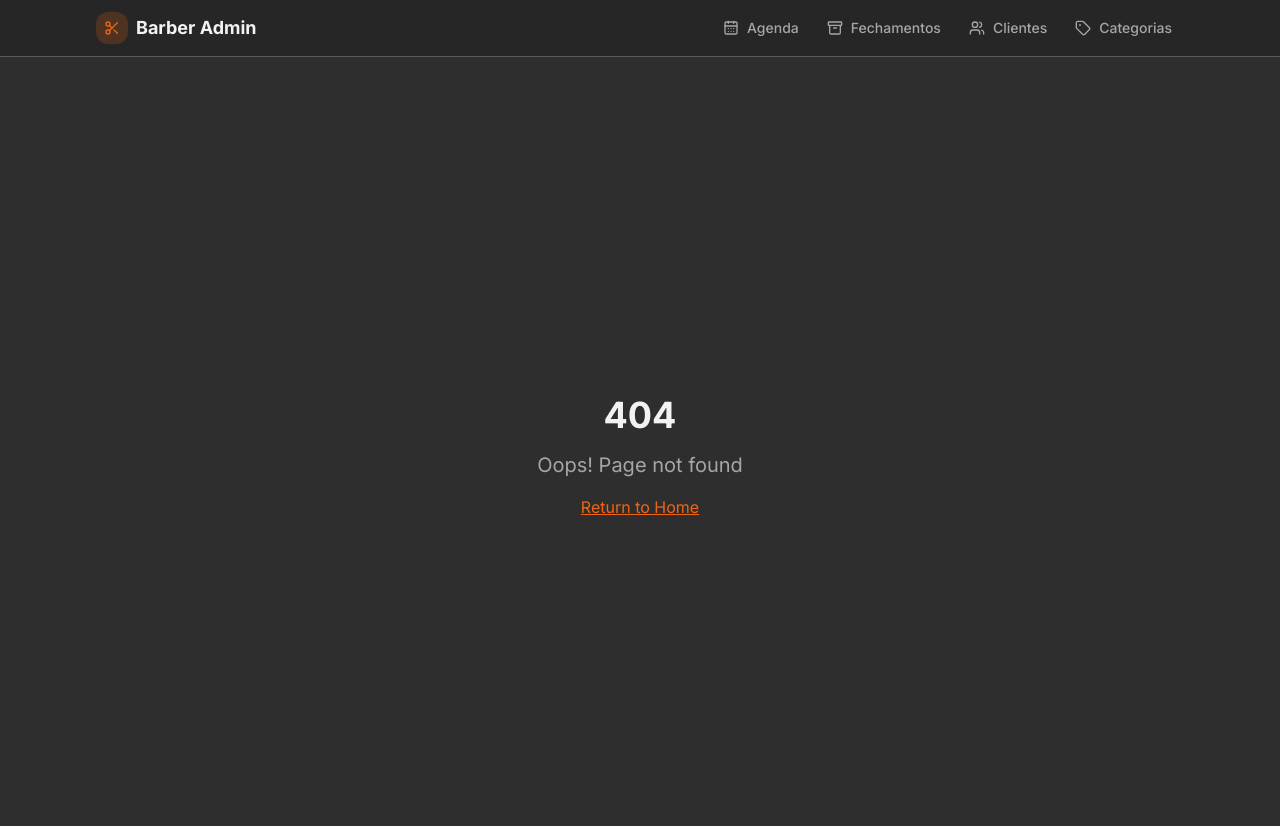
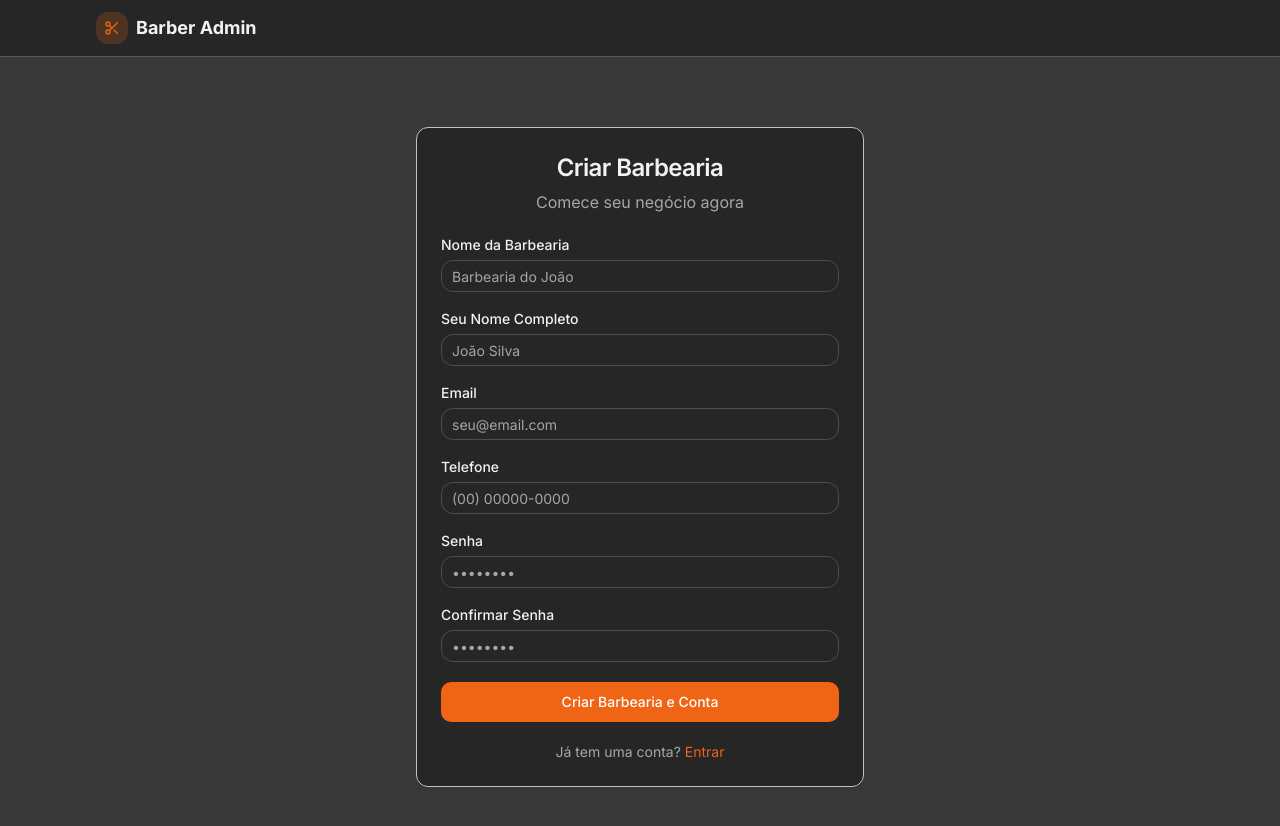
Before and after one commit to Cossio00/barber-admin-frontend, a React (Vite) app: page /register in a window 1280 px wide. Before the commit this address had no page. Shown: the top 826 px of the page. Built offline with nearby package versions, Linux system fonts and the light colour scheme; the HTML template or start-up script is replaced by a standard one.

Commit message:
Adpated front to multitenant. Register page created

```diff
--- a/src/App.tsx
+++ b/src/App.tsx
@@ -14,6 +14,7 @@ import EditService from "./pages/EditService.tsx";
 import NotFound from "./pages/NotFound.tsx";
 import Categories from "./pages/Categories.tsx";
 import Clients from "./pages/Clients.tsx";
+import Register from "./pages/Register.tsx";
 import { AppHeader } from "./components/AppHeader";
 import { Toaster } from "sonner";
 
@@ -32,6 +33,8 @@ const App = () => (
           <AppHeader />
             <Routes>
             <Route path="/login" element={<Login />} />
+
+            <Route path="/register" element={<Register />} />
 
             <Route path="/" element={
               <PrivateRoute>
--- a/src/components/AppHeader.tsx
+++ b/src/components/AppHeader.tsx
@@ -1,7 +1,9 @@
+import { useAuth } from "@/contexts/AuthContext";
 import { useState } from "react";
 import { useLocation, useNavigate } from "react-router-dom";
-import { Scissors, CalendarDays, Archive, Users, Tag, Menu, X } from "lucide-react";
+import { Scissors, CalendarDays, Archive, Users, Tag, Menu, X, LogOut } from "lucide-react";
 import { cn } from "@/lib/utils";
+import { Button } from "@/components/ui/button";
 
 const navItems = [
   { label: "Agenda", path: "/", icon: CalendarDays },
@@ -13,19 +15,19 @@ const navItems = [
 export function AppHeader() {
   const location = useLocation();
   const navigate = useNavigate();
+  const { user, logout } = useAuth();
   const [mobileOpen, setMobileOpen] = useState(false);
-
+  console.log(user)
   const isActive = (path: string) => {
     if (path === "/") return location.pathname === "/";
-    return location.pathname.startsWith(path.replace("/create-", "/").replace("/edit-", "/")) ||
-      location.pathname === path;
+    return location.pathname.startsWith(path) || location.pathname === path;
   };
 
   return (
     <header className="bg-card border-b border-border-subtle sticky top-0 z-50">
       <div className="max-w-6xl mx-auto px-4 sm:px-6 lg:px-8">
         <div className="flex items-center justify-between h-14">
-          {/* Logo */}
+          <div className="flex items-center gap-3">
             <button
               onClick={() => navigate("/")}
               className="flex items-center gap-2 hover:opacity-80 transition-opacity"
@@ -33,12 +35,20 @@ export function AppHeader() {
               <div className="w-8 h-8 rounded-lg bg-primary/20 flex items-center justify-center">
                 <Scissors className="w-4 h-4 text-primary" />
               </div>
+              <div>
                 <span className="font-bold text-foreground text-lg hidden sm:inline">
                   Barber Admin
                 </span>
+                {user?.barbershopname && (
+                  <p className="text-xs text-muted-foreground -mt-1 hidden sm:block">
+                    {user.barbershopname}
+                  </p>
+                )}
+              </div>
             </button>
+          </div>
 
-          {/* Desktop Nav */}
+          {user?.barbershopname && (
             <nav className="hidden md:flex items-center gap-1">
             {navItems.map((item) => (
               <button
@@ -55,9 +65,19 @@ export function AppHeader() {
                 {item.label}
               </button>
             ))}
-          </nav>
+          </nav>)}
 
-          {/* Mobile toggle */}
+          {user?.barbershopname && (<div className="flex items-center gap-3">
+            <Button
+              variant="ghost"
+              size="sm"
+              onClick={logout}
+              className="gap-2 text-muted-foreground hover:text-destructive hidden sm:flex"
+            >
+              <LogOut className="w-4 h-4" />
+              Sair
+            </Button>
+
             <button
               onClick={() => setMobileOpen(!mobileOpen)}
               className="md:hidden p-2 rounded-lg text-muted-foreground hover:text-foreground hover:bg-muted transition-colors"
@@ -65,8 +85,9 @@ export function AppHeader() {
               {mobileOpen ? <X className="w-5 h-5" /> : <Menu className="w-5 h-5" />}
             </button>
           </div>
+          )}
+        </div>
 
-        {/* Mobile Nav */}
         {mobileOpen && (
           <nav className="md:hidden pb-3 flex flex-col gap-1">
             {navItems.map((item) => (
@@ -87,6 +108,17 @@ export function AppHeader() {
                 {item.label}
               </button>
             ))}
+
+            <button
+              onClick={() => {
+                logout();
+                setMobileOpen(false);
+              }}
+              className="flex items-center gap-2 px-3 py-2 text-sm font-medium text-destructive hover:bg-muted w-full text-left mt-2"
+            >
+              <LogOut className="w-4 h-4" />
+              Sair
+            </button>
           </nav>
         )}
       </div>
--- a/src/contexts/AuthContext.tsx
+++ b/src/contexts/AuthContext.tsx
@@ -6,6 +6,8 @@ interface User {
   username: string;
   email: string;
   role: string;
+  barbershopid?: string;
+  barbershopname?: string;
 }
 
 interface AuthContextType {
--- a/src/pages/CreateService.tsx
+++ b/src/pages/CreateService.tsx
@@ -11,8 +11,6 @@ import { ptBR } from "date-fns/locale";
 import { CalendarIcon, Clock, ArrowLeft, Scissors } from "lucide-react";
 import { toast } from "sonner";
 import api from "@/services/api";
-
-
 
 const CreateService = () => {
   const navigate = useNavigate();
@@ -28,15 +26,15 @@ const CreateService = () => {
 
   useEffect(() => {
     Promise.all([
-        api.get("/client"),
-        api.get("/category")
+      api.get("/client"),
+      api.get("/category")
     ])
     .then(([clientsRes, categoriesRes]) => {
-        setClients(clientsRes.data.list ?? clientsRes.data.clients ?? [])
-        setCategories(categoriesRes.data.list ?? categoriesRes.data.categories ?? [])
+      setClients(clientsRes.data.list ?? clientsRes.data.clients ?? []);
+      setCategories(categoriesRes.data.list ?? categoriesRes.data.categories ?? []);
     })
-    .catch(err => console.error(err))
-    }, [])
+    .catch(err => console.error(err));
+  }, []);
 
   const selectedCategory = categories.find((c) => String(c.categoryid) === categoryId);
 
@@ -51,11 +49,9 @@ const CreateService = () => {
     setLoading(true);
 
     try {
-
       const year = date.getFullYear();
       const month = String(date.getMonth() + 1).padStart(2, "0");
       const day = String(date.getDate()).padStart(2, "0");
-
       const [hour, minute] = time.split(":");
 
       const formattedDate = `${year}-${month}-${day} ${hour}:${minute}:00`;
@@ -66,16 +62,18 @@ const CreateService = () => {
         servicedate: formattedDate,
       });
 
-      toast.success("Serviço agendado com sucesso!");
+      toast.success("Serviço agendado com sucesso!", {
+        description: "O agendamento foi criado com sucesso.",
+      });
+
       navigate("/");
-    } catch (err) {
+    } catch (err: any) {
       console.error(err);
-      toast.error("Erro ao agendar serviço");
+      toast.error(err?.response?.data?.message || "Erro ao agendar serviço");
     } finally {
       setLoading(false);
     }
   };
-
 
   return (
     <div className="min-h-screen bg-background">
@@ -199,6 +197,10 @@ const CreateService = () => {
 </div>
 
               <div className="flex gap-3 pt-4">
+
+              </div>
+
+              <div className="flex gap-3 pt-4">
                 <Button type="submit" variant="action" size="lg" className="flex-1" disabled={loading}>
                   {loading ? "Agendando..." : "Agendar Serviço"}
                 </Button>
--- a/src/pages/EditService.tsx
+++ b/src/pages/EditService.tsx
@@ -13,114 +13,107 @@ import { toast } from "sonner";
 import api from "@/services/api";
 
 type Category = {
-  categoryid: number
-  categorydescription: string
-  categoryvalue: number
-}
+  categoryid: number;
+  categorydescription: string;
+  categoryvalue: number;
+};
 
 const EditService = () => {
+  const { id } = useParams();
+  const navigate = useNavigate();
 
-  const { id } = useParams()
-  const navigate = useNavigate()
+  const [clientName, setClientName] = useState("");
+  const [categories, setCategories] = useState<Category[]>([]);
+  const [categoryId, setCategoryId] = useState("");
+  const [date, setDate] = useState<Date | undefined>();
+  const [time, setTime] = useState("");
+  const [loading, setLoading] = useState(false);
+  const [fetching, setFetching] = useState(true);
 
-  const [clientName, setClientName] = useState("")
-  const [categories, setCategories] = useState<Category[]>([])
-
-  const [categoryId, setCategoryId] = useState("")
-  const [date, setDate] = useState<Date | undefined>()
-  const [time, setTime] = useState("")
-
-  const [loading, setLoading] = useState(false)
-  const [fetching, setFetching] = useState(true)
-
-  const selectedCategory = categories.find(c => String(c.categoryid) === categoryId)
+  const selectedCategory = categories.find(c => String(c.categoryid) === categoryId);
 
   const formatTime = (d: Date) => {
-    const h = String(d.getHours()).padStart(2, "0")
-    const m = String(d.getMinutes()).padStart(2, "0")
-    return `${h}:${m}`
-  }
+    const h = String(d.getHours()).padStart(2, "0");
+    const m = String(d.getMinutes()).padStart(2, "0");
+    return `${h}:${m}`;
+  };
 
   const loadService = async () => {
     try {
-        const res = await api.get(`/service-agenda/${id}`)
-        const data = res.data
+      const res = await api.get(`/service-agenda/${id}`);
+      const data = res.data;
+      const parsedDate = new Date(data.servicedate);
 
-        const parsedDate = new Date(data.servicedate)
-
-        setClientName(data.clientname)
-        setCategoryId(String(data.servicecategory))
-        setDate(new Date(parsedDate.getFullYear(), parsedDate.getMonth(), parsedDate.getDate()))
-        setTime(formatTime(parsedDate))
-
+      setClientName(data.clientname);
+      setCategoryId(String(data.servicecategory));
+      setDate(new Date(parsedDate.getFullYear(), parsedDate.getMonth(), parsedDate.getDate()));
+      setTime(formatTime(parsedDate));
     } catch (err) {
-        console.error(err)
-        toast.error("Erro ao carregar serviço")
+      console.error(err);
+      toast.error("Erro ao carregar serviço");
     }
-  }
+  };
 
   const loadCategories = async () => {
     try {
-      const res = await api.get("/category")
-      setCategories(res.data.list ?? res.data.categories ?? [])
+      const res = await api.get("/category");
+      setCategories(res.data.list ?? res.data.categories ?? []);
     } catch (err) {
-      console.error("Erro ao carregar categorias", err)
+      console.error("Erro ao carregar categorias", err);
     }
-  }
+  };
 
   useEffect(() => {
     const init = async () => {
-      await loadCategories()
-      await loadService()
-      setFetching(false)
-      setFetching(false)
+      await loadCategories();
+      await loadService();
+      setFetching(false);
+    };
+    init();
+  }, [id]);
+
+  const handleSubmit = async (e: React.FormEvent) => {
+    e.preventDefault();
+
+    if (!categoryId || !date || !time) {
+      toast.error("Preencha todos os campos");
+      return;
     }
 
-    init()
-  }, [id])
-
-  const handleSubmit = async (e: React.FormEvent) => {
-    e.preventDefault()
-
-    if (!categoryId || !date || !time) {
-      toast.error("Preencha todos os campos")
-      return
-    }
-
-    setLoading(true)
+    setLoading(true);
 
     try {
+      const year = date.getFullYear();
+      const month = String(date.getMonth() + 1).padStart(2, "0");
+      const day = String(date.getDate()).padStart(2, "0");
+      const [hour, minute] = time.split(":");
 
-      const year = date.getFullYear()
-      const month = String(date.getMonth() + 1).padStart(2, "0")
-      const day = String(date.getDate()).padStart(2, "0")
-
-      const [hour, minute] = time.split(":")
-
-      const formattedDate = `${year}-${month}-${day} ${hour}:${minute}:00`
+      const formattedDate = `${year}-${month}-${day} ${hour}:${minute}:00`;
 
       await api.put(`/service/${id}`, {
         servicedate: formattedDate,
         servicecategoryid: Number(categoryId)
-      })
+      });
 
-      toast.success("Serviço atualizado com sucesso!")
-      navigate("/")
+      toast.success("Serviço atualizado com sucesso!", {
+        description: "As alterações foram salvas.",
+      });
 
-    } catch (err) {
-      console.error(err)
-      toast.error("Erro ao atualizar serviço")
+      navigate("/");
+    } catch (err: any) {
+      console.error(err);
+      toast.error(err?.response?.data?.message || "Erro ao atualizar serviço");
     } finally {
-      setLoading(false)
+      setLoading(false);
     }
-  }
+  };
 
   if (fetching) {
     return (
       <div className="min-h-screen bg-background flex items-center justify-center">
         <p className="text-muted-foreground">Carregando...</p>
       </div>
-    )
+    );
   }
 
   return (
@@ -248,24 +241,12 @@ const EditService = () => {
 
               <div className="flex gap-3 pt-4">
 
-                <Button
-                  type="submit"
-                  variant="action"
-                  size="lg"
-                  className="flex-1"
-                  disabled={loading}
-                >
-                  {loading ? "Salvando..." : "Salvar Alterações"}
-                </Button>
-
-                <Button
-                  type="button"
-                  variant="outline"
-                  size="lg"
-                  onClick={() => navigate(-1)}
-                >
-                  Cancelar
-                </Button>
+                <Button type="submit" variant="action" size="lg" className="flex-1" disabled={loading}>
+            {loading ? "Salvando..." : "Salvar Alterações"}
+          </Button>
+          <Button type="button" variant="outline" size="lg" onClick={() => navigate(-1)}>
+            Cancelar
+          </Button>
 
               </div>
 
--- a/src/pages/Login.tsx
+++ b/src/pages/Login.tsx
@@ -22,13 +22,26 @@ const Login = () => {
   try {
     const res = await api.post("/login", { email, password });
 
+    console.log("Resposta completa do login:", res.data);
+
     if (res.data.success) {
-        const { token, user } = res.data.data;
+      const responseData = res.data.data || res.data;
+
+      const token = responseData.token;
+      const user = responseData.user;
+
+      if (token && user) {
         login(token, user);
         toast.success("Login realizado com sucesso!");
         navigate("/");
+      } else {
+        toast.error("Resposta inválida do servidor");
+      }
+    } else {
+      toast.error(res.data.message || "Erro ao fazer login");
     }
   } catch (err: any) {
+    console.error("Erro completo:", err);
     const message = err?.response?.data?.message || "Email ou senha inválidos";
     toast.error(message);
   } finally {
@@ -40,7 +53,7 @@ const Login = () => {
     <div className="min-h-screen bg-background flex items-center justify-center">
       <Card className="w-full max-w-md">
         <CardHeader className="text-center">
-          <CardTitle className="text-2xl">Barbearia Admin</CardTitle>
+          <CardTitle className="text-2xl">Barber Admin</CardTitle>
           <p className="text-muted-foreground">Entre na sua conta</p>
         </CardHeader>
         <CardContent>
--- /dev/null
+++ b/src/pages/Register.tsx
@@ -0,0 +1,174 @@
+import { useState } from "react";
+import { useNavigate } from "react-router-dom";
+import { Button } from "@/components/ui/button";
+import { Input } from "@/components/ui/input";
+import { Label } from "@/components/ui/label";
+import { Card, CardContent, CardHeader, CardTitle } from "@/components/ui/card";
+import { toast } from "sonner";
+import api from "@/services/api";
+
+const formatPhone = (v: string) => {
+  const digits = v.replace(/\D/g, "").slice(0, 11);
+  if (digits.length <= 2) return `(${digits}`;
+  if (digits.length <= 7) return `(${digits.slice(0, 2)}) ${digits.slice(2)}`;
+  return `(${digits.slice(0, 2)}) ${digits.slice(2, 7)}-${digits.slice(7)}`;
+};
+
+const Register = () => {
+  const navigate = useNavigate();
+  const [loading, setLoading] = useState(false);
+
+  const [formData, setFormData] = useState({
+    username: "",
+    email: "",
+    password: "",
+    confirmPassword: "",
+    phone: "",
+    barbershopname: "",
+  });
+
+  const handleChange = (e: React.ChangeEvent<HTMLInputElement>) => {
+    const { name, value } = e.target;
+
+    if (name === "phone") {
+      setFormData({ ...formData, phone: formatPhone(value) });
+    } else {
+      setFormData({ ...formData, [name]: value });
+    }
+  };
+
+  const handleSubmit = async (e: React.FormEvent) => {
+    e.preventDefault();
+
+    if (formData.password !== formData.confirmPassword) {
+      toast.error("As senhas não coincidem");
+      return;
+    }
+
+    if (!formData.username || !formData.email || !formData.password || !formData.barbershopname) {
+      toast.error("Preencha todos os campos obrigatórios");
+      return;
+    }
+
+    setLoading(true);
+
+    try {
+      const res = await api.post("/register", {
+        username: formData.username,
+        email: formData.email,
+        password: formData.password,
+        phone: formData.phone.replace(/\D/g, ""), // envia só números
+        barbershopname: formData.barbershopname,
+      });
+
+      if (res.data.success) {
+        toast.success("Barbearia e conta criadas com sucesso!");
+        navigate("/login");
+      }
+    } catch (err: any) {
+      const message = err?.response?.data?.message || "Erro ao criar conta";
+      toast.error(message);
+    } finally {
+      setLoading(false);
+    }
+  };
+
+  return (
+    <div className="min-h-screen bg-background flex items-center justify-center py-12">
+      <Card className="w-full max-w-md">
+        <CardHeader className="text-center">
+          <CardTitle className="text-2xl">Criar Barbearia</CardTitle>
+          <p className="text-muted-foreground">Comece seu negócio agora</p>
+        </CardHeader>
+        <CardContent>
+          <form onSubmit={handleSubmit} className="space-y-5">
+            <div className="space-y-2">
+              <Label>Nome da Barbearia</Label>
+              <Input
+                name="barbershopname"
+                placeholder="Barbearia do João"
+                value={formData.barbershopname}
+                onChange={handleChange}
+                required
+              />
+            </div>
+
+            <div className="space-y-2">
+              <Label>Seu Nome Completo</Label>
+              <Input
+                name="username"
+                placeholder="João Silva"
+                value={formData.username}
+                onChange={handleChange}
+                required
+              />
+            </div>
+
+            <div className="space-y-2">
+              <Label>Email</Label>
+              <Input
+                name="email"
+                type="email"
+                placeholder="seu@email.com"
+                value={formData.email}
+                onChange={handleChange}
+                required
+              />
+            </div>
+
+            <div className="space-y-2">
+              <Label>Telefone</Label>
+              <Input
+                name="phone"
+                placeholder="(00) 00000-0000"
+                value={formData.phone}
+                onChange={handleChange}
+              />
+            </div>
+
+            <div className="space-y-2">
+              <Label>Senha</Label>
+              <Input
+                name="password"
+                type="password"
+                placeholder="••••••••"
+                value={formData.password}
+                onChange={handleChange}
+                required
+              />
+            </div>
+
+            <div className="space-y-2">
+              <Label>Confirmar Senha</Label>
+              <Input
+                name="confirmPassword"
+                type="password"
+                placeholder="••••••••"
+                value={formData.confirmPassword}
+                onChange={handleChange}
+                required
+              />
+            </div>
+
+            <Button type="submit" className="w-full" disabled={loading}>
+              {loading ? "Criando conta..." : "Criar Barbearia e Conta"}
+            </Button>
+
+            <div className="text-center text-sm text-muted-foreground">
+              Já tem uma conta?{" "}
+              <button
+                type="button"
+                onClick={() => navigate("/login")}
+                className="text-primary hover:underline"
+              >
+                Entrar
+              </button>
+            </div>
+          </form>
+        </CardContent>
+      </Card>
+    </div>
+  );
+};
+
+export default Register;
--- a/src/services/api.tsx
+++ b/src/services/api.tsx
@@ -1,7 +1,8 @@
 import axios from 'axios';
+import { toast } from 'sonner';
 
 const api = axios.create({
-  baseURL: 'http://localhost:3010',   // ajuste se necessário
+  baseURL: 'http://localhost:3010',
 });
 
 api.interceptors.request.use((config) => {
@@ -15,10 +16,24 @@ api.interceptors.request.use((config) => {
 api.interceptors.response.use(
   (response) => response,
   (error) => {
-    if (error.response?.status === 401) {
-      localStorage.removeItem('token');
-      window.location.href = '/login';
+    const status = error.response?.status;
+
+    if (status === 401 || status === 403) {
+      const isExpired = error.response?.data?.message?.toLowerCase().includes("token") ||
+                       error.response?.data?.error?.includes("TOKEN");
+
+      if (isExpired || status === 401) {
+        toast.error("Sua sessão expirou. Faça login novamente.");
+
+        localStorage.removeItem('token');
+        localStorage.removeItem('user');
+
+        setTimeout(() => {
+          window.location.href = '/login';
+        }, 800);
+      }
     }
+
     return Promise.reject(error);
   }
 );
```
Also changed, not shown: src/pages/Index.tsx (+24 -16 lines). Lines whose indentation alone changed are shown as unchanged.
